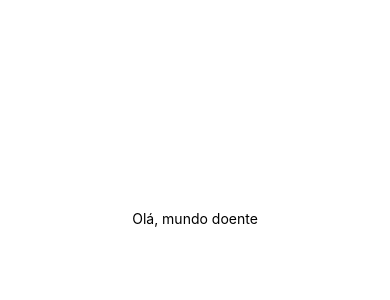
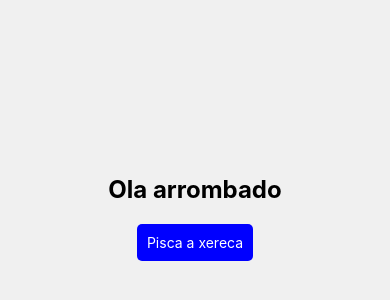
Before and after one commit to Adrian-Pazinato/praticarReactNative, a React Native app in the folder apppokemon/: screen / in a window 390 px wide. Shown: the part 204-504 px from the top of the page. Built offline with nearby package versions, Linux system fonts and the light colour scheme.

Commit message:
deu certo

```diff
--- a/apppokemon/App.js
+++ b/apppokemon/App.js
@@ -1,21 +1,16 @@
-import { StatusBar } from 'expo-status-bar';
 import React from 'react';
-import { StyleSheet, Text, View } from 'react-native';
+import { View, Text, TouchableOpacity } from 'react-native';
+import styles from './styles';
 
-export default function App() {
+const App = () => {
   return (
     <View style={styles.container}>
-      <Text>Olá, mundo doente</Text>
-      <StatusBar style="auto" />
+      <Text style={styles.header}>Ola arrombado</Text>
+      <TouchableOpacity style={styles.button}>
+        <Text style={styles.buttonText}>Pisca a xereca</Text>
+      </TouchableOpacity>
     </View>
   );
-}
+};
 
-const styles = StyleSheet.create({
-  container: {
-    flex: 1,
-    backgroundColor: '#fff',
-    alignItems: 'center',
-    justifyContent: 'center',
-  },
-});
+export default App;
--- a/apppokemon/babel.config.js
+++ b/apppokemon/babel.config.js
@@ -1,4 +1,4 @@
-module.exports = function(api) {
+module.exports = function (api) {
   api.cache(true);
   return {
     presets: ['babel-preset-expo']
--- a/apppokemon/index.js
+++ b/apppokemon/index.js
@@ -2,7 +2,4 @@ import { registerRootComponent } from 'expo';
 
 import App from './App';
 
-// registerRootComponent calls AppRegistry.registerComponent('main', () => App);
-// It also ensures that whether you load the app in Expo Go or in a native build,
-// the environment is set up appropriately
 registerRootComponent(App);
--- /dev/null
+++ b/apppokemon/styles.js
@@ -0,0 +1,26 @@
+import { StyleSheet } from 'react-native';
+
+const styles = StyleSheet.create({
+  container: {
+    flex: 1,
+    justifyContent: 'center',
+    alignItems: 'center',
+    backgroundColor: '#f0f0f0',
+  },
+  header: {
+    fontSize: 24,
+    fontWeight: 'bold',
+    marginBottom: 20,
+  },
+  button: {
+    backgroundColor: 'blue',
+    padding: 10,
+    borderRadius: 5,
+  },
+  buttonText: {
+    color: 'white',
+    textAlign: 'center',
+  },
+});
+
+export default styles;
```
Also changed, not shown: apppokemon/app.json (line endings or trailing spaces), apppokemon/package.json (line endings or trailing spaces), 1 other file (tests, documents, lock files or other folders).
